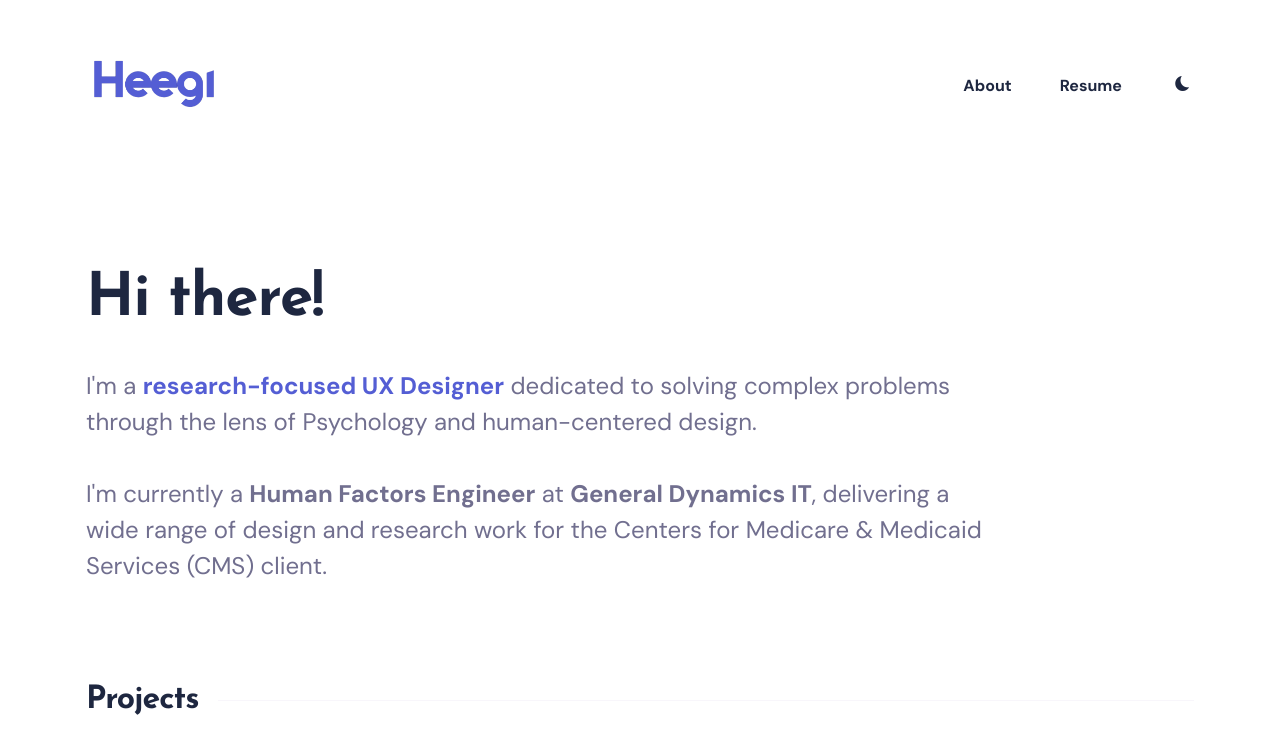
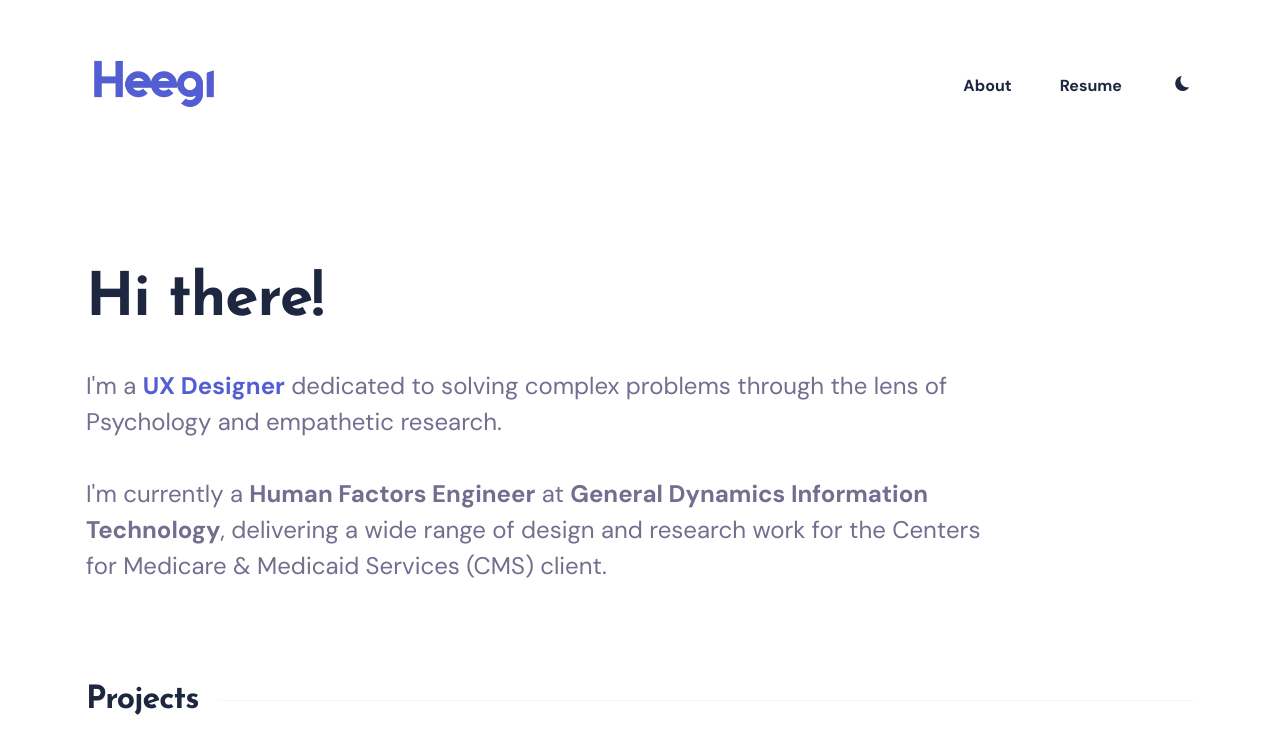
Before and after one commit to heegi/heegiyun.com, a Jekyll site: the page built from index.html, in a window 1280 px wide and 900 px high, cut to the strip 0-758 px from the top of the window. Shown: the top 754 px of the strip. Built offline with Jekyll 4.4.1, drawn with Linux system fonts in a browser that asks for light colours; nearby versions of some CDN libraries.

Commit message:
Update settings.yml

```diff
--- a/_data/settings.yml
+++ b/_data/settings.yml
@@ -20,7 +20,7 @@ menu__settings:
 # Hero Settings
 hero:
   hero__title: Hi there!
-  hero__description: I'm a <b style="color:#545ed4">research-focused UX Designer</b> dedicated to solving complex problems through the lens of Psychology and human-centered design.<br><br> I'm currently a <b>Human Factors Engineer</b> at <b>General Dynamics IT</b>, delivering a wide range of design and research work for the Centers for Medicare & Medicaid Services (CMS) client.
+  hero__description: I'm a <b style="color:#545ed4">UX Designer</b> dedicated to solving complex problems through the lens of Psychology and empathetic research.<br><br> I'm currently a <b>Human Factors Engineer</b> at <b>General Dynamics Information Technology</b>, delivering a wide range of design and research work for the Centers for Medicare & Medicaid Services (CMS) client.
 
 
 #-------------------------------
```
